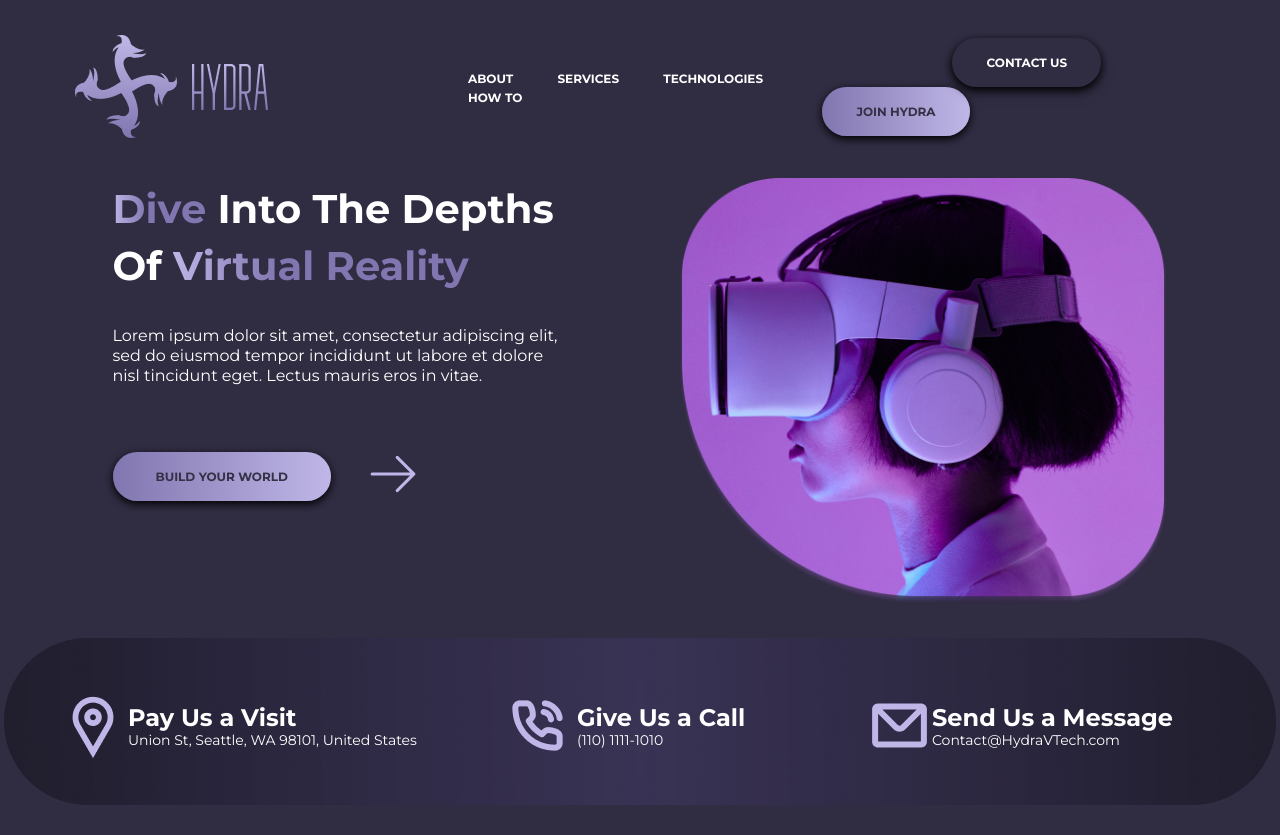
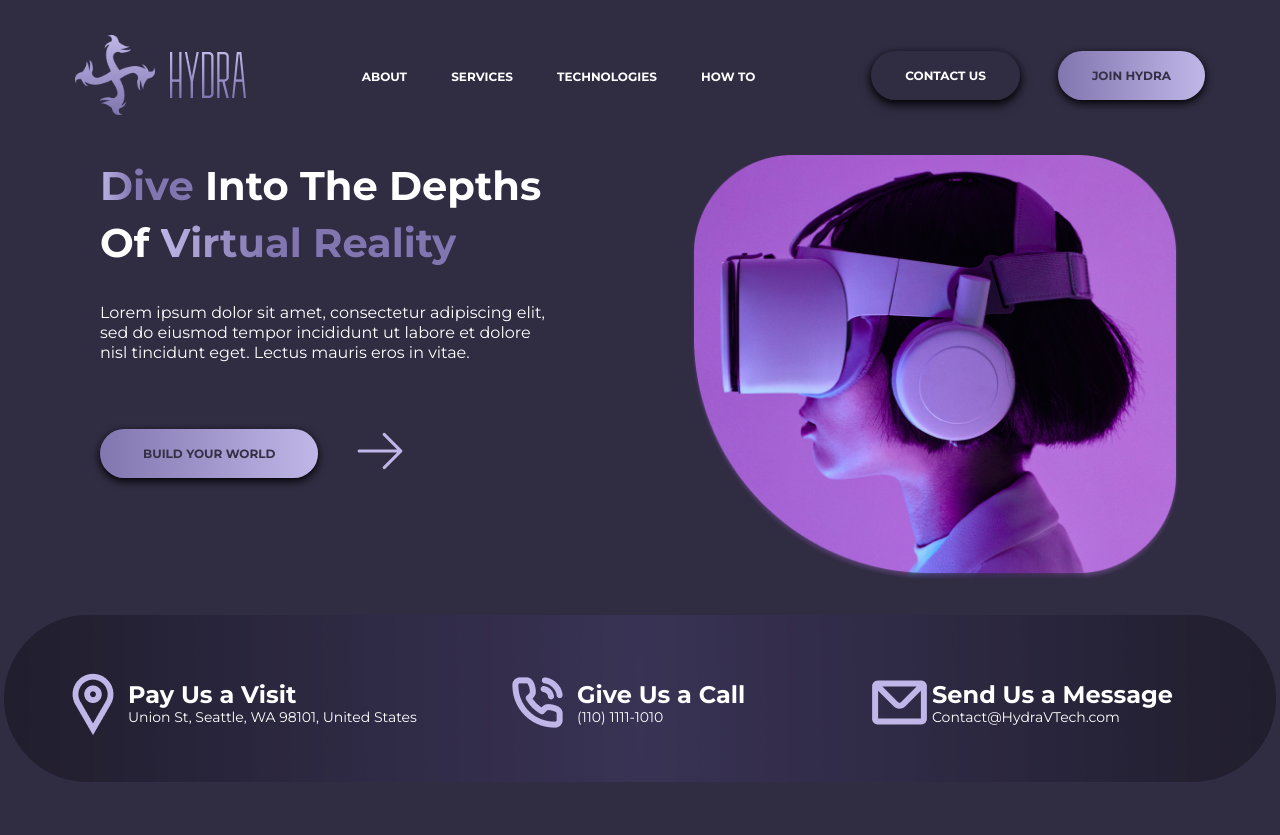
Before and after one commit to victordev86/hydra-vr, a plain HTML site: page index.html in a window 1280 px wide. Shown: the top 835 px of the page. Drawn offline with Linux system fonts and the light colour scheme.

Commit message:
header (desktop version) updated

```diff
--- a/index.html
+++ b/index.html
@@ -21,12 +21,12 @@
 
             <img class="menu-mobile" src="./images/menu-button.png" alt="menu-mobile">
 
-            <div>
+            <nav>
                 <a class="header-link">ABOUT</a>
                 <a class="header-link">SERVICES</a>
                 <a class="header-link">TECHNOLOGIES</a>
                 <a class="header-link">HOW TO</a>
-            </div>
+            </nav>
 
             <div class="button-header">
                 <button id="contact-us">CONTACT US</button>
--- a/style.css
+++ b/style.css
@@ -7,7 +7,6 @@
 
 body {
     background: #302C42;
-    border-radius: 70px;
     width: 100vw;
     height: 100vh;
 }
@@ -17,21 +16,24 @@ body {
 }
 
 header {
+    display: flex;
     justify-content: center;
-    display: flex;
     align-items: center;
 }
 
 .logo-vr {
-    width: 102px;
-    height: 103px;
+    width: 80px;
+    height: 80px;
     margin-right: 15px;
 }
 
 .hydra {
     width: 76px;
     height: 46px;
-    margin-right: 200px;
+}
+
+nav {
+    margin: 0 auto;
 }
 
 .header-link {
@@ -39,12 +41,12 @@ header {
     font-size: 12px;
     line-height: 15px;
     color: #FFFFFF;
-    margin-right: 40px;
+    margin: 0 20px;
     cursor: pointer;
 }
 
 .button-header {
-    right: 84px;
+    display: flex;
 }
 
 #contact-us {
@@ -57,7 +59,6 @@ header {
     border-radius: 40px;
     filter: drop-shadow(0px 4px 4px rgba(0, 0, 0, 0.25));
     background-color: #302C42;
-    margin-left: 130px;
     margin-right: 38px;
     box-shadow: 0px 3px 8px black;
     border: none;
@@ -98,7 +99,7 @@ main {
     top: 40px;
     display: flex;
     align-items: center;
-    justify-content: center;
+    justify-content: space-evenly;
 }
 
 .left-section {
```
